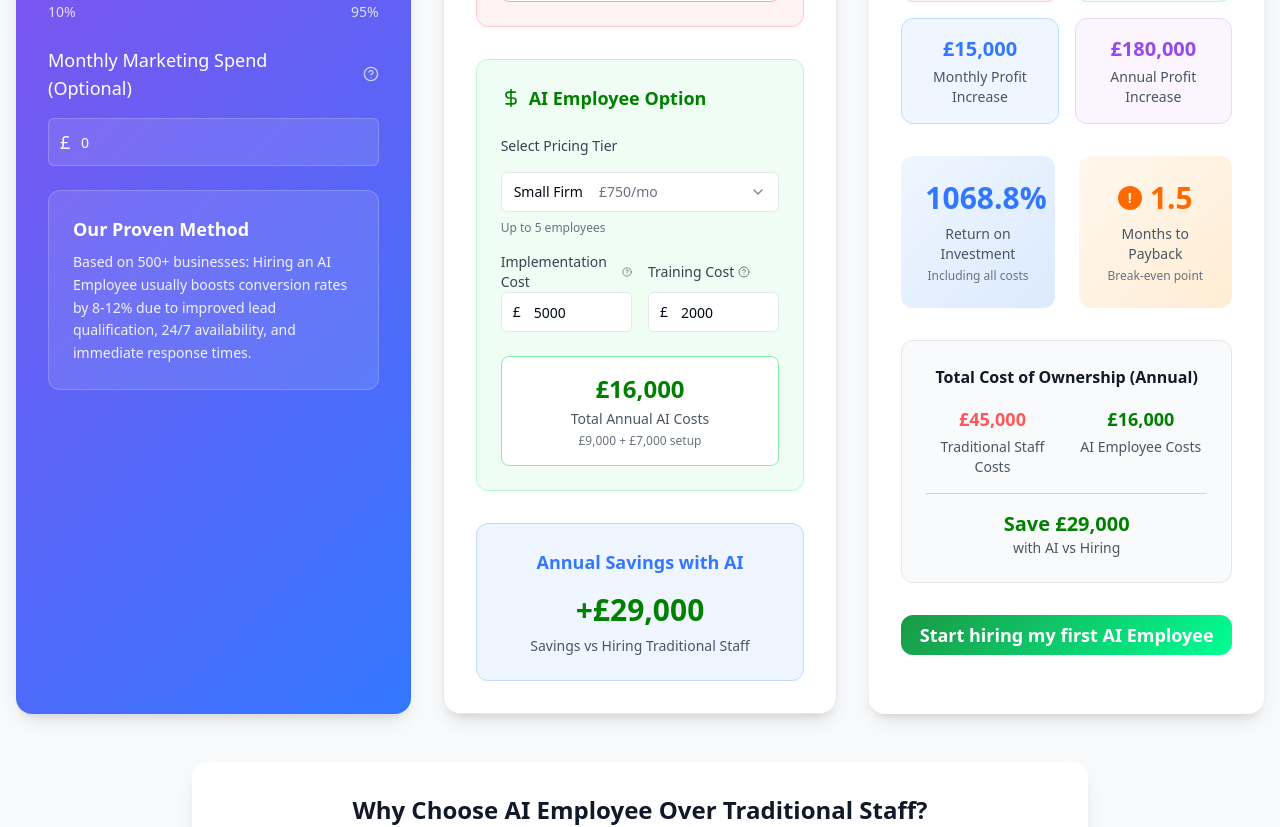
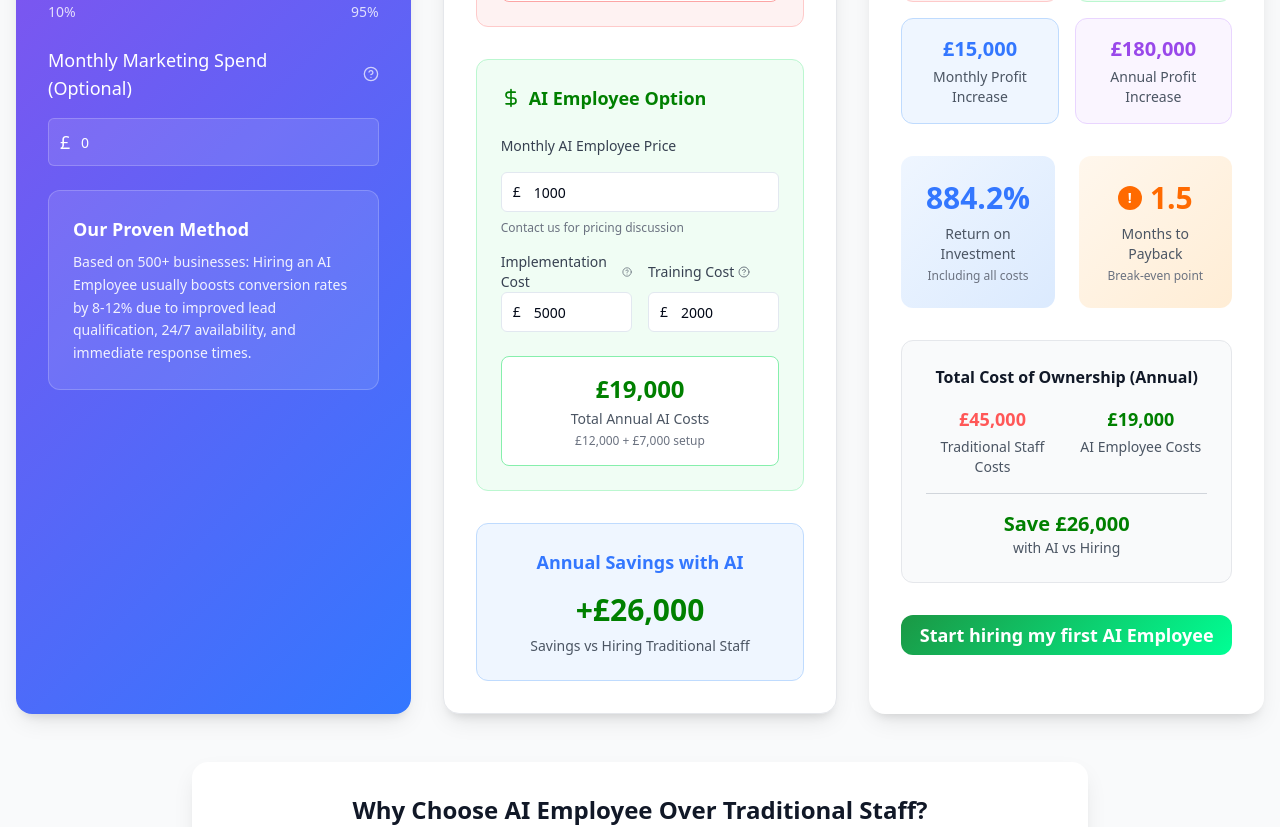
Before and after one commit to kur0s4ki/humX, a React (Vite) app: page / in a window 1280 px wide. Shown: the part 740-1567 px from the top of the page. Built offline with nearby package versions, Linux system fonts and the light colour scheme.

Commit message:
refactor: remove pricing tier selection and streamline AI pricing input

```diff
--- a/src/components/ROICalculator.tsx
+++ b/src/components/ROICalculator.tsx
@@ -3,19 +3,11 @@ import { Badge } from "@/components/ui/badge";
 import { Button } from "@/components/ui/button";
 import { Input } from "@/components/ui/input";
 import { Slider } from "@/components/ui/slider";
-import { Select, SelectContent, SelectItem, SelectTrigger, SelectValue } from "@/components/ui/select";
+
 import { Tooltip, TooltipContent, TooltipProvider, TooltipTrigger } from "@/components/ui/tooltip";
 import { Calculator, TrendingUp, Users, DollarSign, HelpCircle, Briefcase } from "lucide-react";
 
 // TypeScript interfaces and types
-interface PricingTier {
-  id: string;
-  name: string;
-  monthlyPrice: number;
-  description: string;
-  maxEmployees?: number;
-}
-
 interface CalculationInputs {
   monthlyLeads: number;
   averageSaleValue: number;
@@ -26,7 +18,6 @@ interface CalculationInputs {
   trainingCost: number;
   employeeCount: number;
   annualSalaryPerEmployee: number;
-  selectedPricingTier: string;
   customAiPrice: number;
 }
 
@@ -55,41 +46,7 @@ interface CalculationResults {
   aiConversionRate: number;
 }
 
-const PRICING_TIERS: PricingTier[] = [
-  {
-    id: "small",
-    name: "Small Firm",
-    monthlyPrice: 750,
-    description: "Up to 5 employees",
-    maxEmployees: 5
-  },
-  {
-    id: "medium",
-    name: "Medium Firm",
-    monthlyPrice: 1500,
-    description: "6-20 employees",
-    maxEmployees: 20
-  },
-  {
-    id: "large",
-    name: "Large Firm",
-    monthlyPrice: 2500,
-    description: "21-50 employees",
-    maxEmployees: 50
-  },
-  {
-    id: "enterprise",
-    name: "Enterprise",
-    monthlyPrice: 4000,
-    description: "50+ employees",
-  },
-  {
-    id: "custom",
-    name: "Custom Pricing",
-    monthlyPrice: 0,
-    description: "Contact for pricing",
-  }
-];
+
 
 // Animated Number Component
 interface AnimatedNumberProps {
@@ -164,16 +121,12 @@ const ROICalculator = () => {
   const [trainingCost, setTrainingCost] = useState(2000);
   const [employeeCount, setEmployeeCount] = useState(1);
   const [annualSalaryPerEmployee, setAnnualSalaryPerEmployee] = useState(45000);
-  const [selectedPricingTier, setSelectedPricingTier] = useState("small");
+
   const [customAiPrice, setCustomAiPrice] = useState(1000);
 
   // Helper function to get current AI pricing
   const getCurrentAiPrice = (): number => {
-    if (selectedPricingTier === "custom") {
     return customAiPrice;
-    }
-    const tier = PRICING_TIERS.find(t => t.id === selectedPricingTier);
-    return tier?.monthlyPrice || 750;
   };
 
   // Enhanced calculation engine
@@ -498,38 +451,10 @@ const ROICalculator = () => {
                 AI Employee Option
               </h3>
 
-              {/* Pricing Tier Selection */}
+              {/* Custom Pricing Input */}
               <div className="mb-6">
                 <label className="block text-sm font-medium mb-4 text-gray-700">
-                  Select Pricing Tier
-                </label>
-                <Select value={selectedPricingTier} onValueChange={setSelectedPricingTier}>
-                  <SelectTrigger className="w-full">
-                    <SelectValue placeholder="Select pricing tier" />
-                  </SelectTrigger>
-                  <SelectContent>
-                    {PRICING_TIERS.map((tier) => (
-                      <SelectItem key={tier.id} value={tier.id}>
-                        <div className="flex justify-between items-center w-full">
-                          <span>{tier.name}</span>
-                          <span className="ml-4 text-sm text-gray-500">
-                            {tier.id === "custom" ? "Custom" : formatCurrency(tier.monthlyPrice) + "/mo"}
-                          </span>
-                        </div>
-                      </SelectItem>
-                    ))}
-                  </SelectContent>
-                </Select>
-                <p className="text-xs text-gray-500 mt-2">
-                  {PRICING_TIERS.find(t => t.id === selectedPricingTier)?.description}
-                </p>
-              </div>
-
-              {/* Custom Pricing Input */}
-              {selectedPricingTier === "custom" && (
-                <div className="mb-6">
-                  <label className="block text-sm font-medium mb-4 text-gray-700">
-                    Custom Monthly Price
+                  Monthly AI Employee Price
                 </label>
                 <div className="relative">
                   <span className="absolute left-3 top-1/2 transform -translate-y-1/2 text-sm">£</span>
@@ -541,8 +466,10 @@ const ROICalculator = () => {
                     placeholder="1000"
                   />
                 </div>
+                <p className="text-xs text-gray-500 mt-2">
+                  Contact us for pricing discussion
+                </p>
               </div>
-              )}
 
               {/* Implementation Costs */}
               <div className="grid grid-cols-2 gap-4 mb-6">
```
Lines whose indentation alone changed are shown as unchanged.
